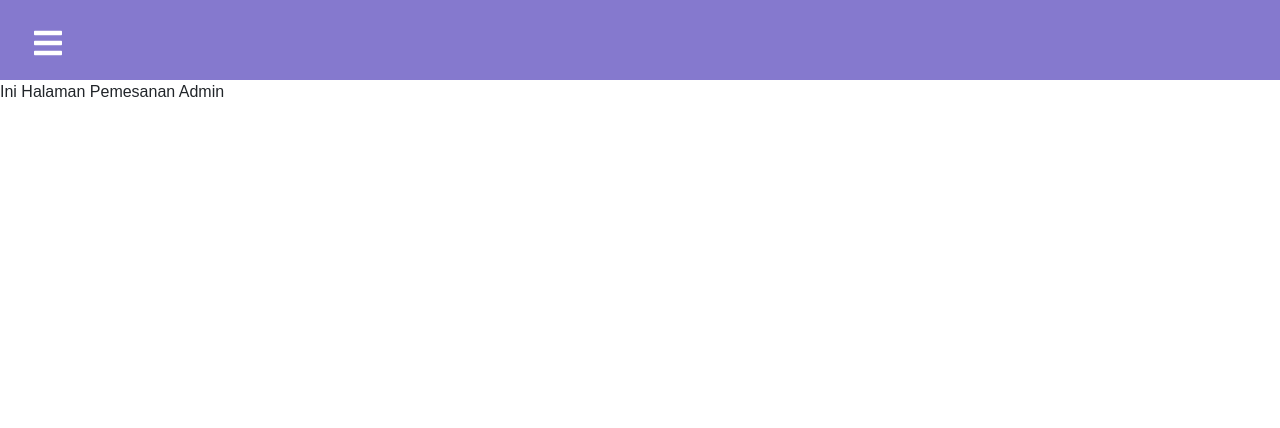
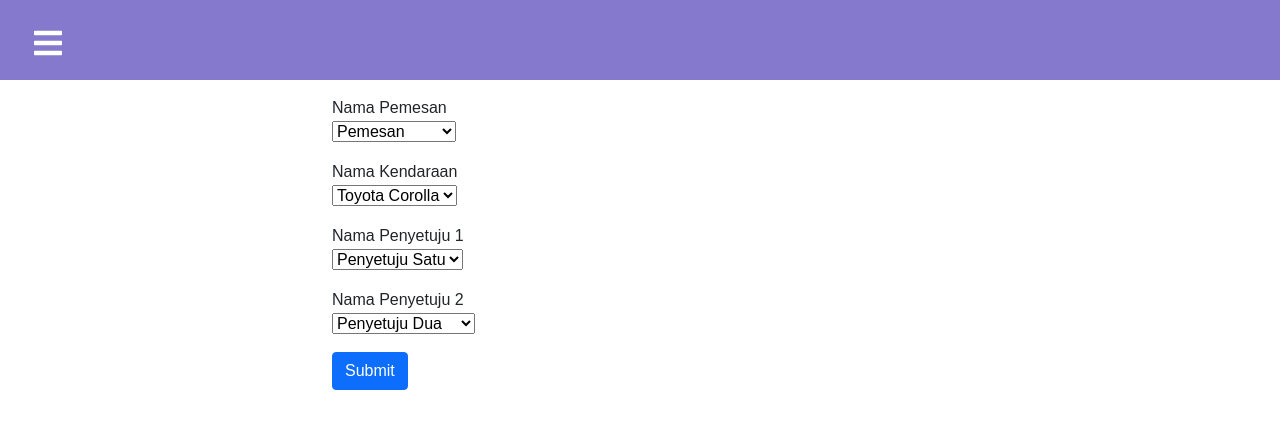
Before and after one commit to SulthanRafif/PemesananKendaraan, a React (Create React App) app in the folder website_pemesanan_kendaraan/client/: page /pemesananAdmin in a window 1280 px wide. Shown: the top 428 px of the page. Built offline with nearby package versions, Linux system fonts and the light colour scheme.

Commit message:
Menampilkan Tabel Pemesanan

```diff
--- a/website_pemesanan_kendaraan/client/src/App/App.js
+++ b/website_pemesanan_kendaraan/client/src/App/App.js
@@ -8,6 +8,7 @@ import Login from "../Login";
 import DashboardAdmin from "../DashboardAdmin";
 import DaftarPesananAdmin from "../DaftarPesananAdmin";
 import PemesananAdmin from "../PemesananAdmin";
+import DetailPemesanan from "../DetailPemesanan";
 
 import DashboardPenyetuju from "../DashboardPenyetuju";
 import DaftarPesananPenyetuju from "../DaftarPesananPenyetuju";
@@ -34,6 +35,9 @@ function App() {
         <Switch>
           <Route path="/pemesananAdmin" exact component={PemesananAdmin} />
         </Switch>
+        <Switch>
+          <Route path="/detailPemesanan" exact component={DetailPemesanan} />
+        </Switch>
 
         <Switch>
           <Route
--- a/website_pemesanan_kendaraan/client/src/DaftarPesananAdmin/index.js
+++ b/website_pemesanan_kendaraan/client/src/DaftarPesananAdmin/index.js
@@ -6,6 +6,15 @@ import { Link } from "react-router-dom";
 import NavbarAdmin from "../NavbarAdmin";
 
 function DaftarPesanan() {
+  const [searchTerm, setSearchTerm] = useState("");
+
+  const [daftarPemesanan, setDaftarPemesanan] = useState([]);
+
+  useEffect(() => {
+    Axios.get("http://localhost:3001/api/get_pesanan").then((response) => {
+      setDaftarPemesanan(response.data);
+    });
+  }, []);
   return (
     <div>
       <NavbarAdmin />
@@ -16,14 +25,17 @@ function DaftarPesanan() {
         <div>
           <input
             type="text"
-            placeholder="Cari Nama Profil Peneliti..."
+            placeholder="Cari Nama Pemesan..."
             style={style.kolomPencarian}
+            onChange={(event) => {
+              setSearchTerm(event.target.value);
+            }}
           />
         </div>
         <div>
           <Link
             to={{
-              pathname: "/tambahProfilDosen",
+              pathname: "/pemesananAdmin",
             }}
           >
             <button style={style.tombolTambah} class="btn btn-success">
@@ -37,28 +49,52 @@ function DaftarPesanan() {
               <th>No</th>
               <th>Nama Pemesan</th>
               <th>Nama Kendaraan</th>
-              <th>Penyetuju 1</th>
-              <th>Penyetuju 2</th>
+              <th>Nama Penyetuju 1</th>
+              <th>Status Persetujuan Penyetuju 1</th>
+              <th>Nama Penyetuju 2</th>
+              <th>Status Persetujuan Penyetuju 2</th>
               <th>Proses</th>
             </tr>
           </thead>
           <tbody>
-            <tr>
-              <td>1.</td>
-              <td>Asep Sepeda</td>
-              <td>Lamborgini</td>
-              <td>Andra Akmal Maulidani</td>
-              <td>Sulthan Rafif</td>
+            {daftarPemesanan
+              // eslint-disable-next-line
+              .filter((val) => {
+                if (searchTerm === "") {
+                  return val;
+                } else if (
+                  val.NAMA_PEMESAN.toLowerCase().includes(
+                    searchTerm.toLowerCase()
+                  )
+                ) {
+                  return val;
+                }
+              })
+              .map((val, key) => {
+                return (
+                  <tr class="active-row text-center" key={key}>
+                    <td>{val.NOMOR}</td>
+                    <td>{val.NAMA_PEMESAN}</td>
+                    <td>{val.NAMA_KENDARAAN}</td>
+                    <td>{val.NAMA_PENYETUJU_1}</td>
+                    <td>{val.STATUS_PERSETUJUAN_1}</td>
+                    <td>{val.NAMA_PENYETUJU_2}</td>
+                    <td>{val.STATUS_PERSETUJUAN_2}</td>
                     <td>
                       <Link
                         to={{
-                    pathname: "/detailPemesananAdmin",
+                          pathname: "/detailPemesanan",
+                          aboutProps: val.ID_PEMESAN,
                         }}
                       >
-                  <button class="btn btn-info">Lihat Detail Pemesanan</button>
+                        <button class="btn btn-info">
+                          Lihat Detail Pemesanan
+                        </button>
                       </Link>
                     </td>
                   </tr>
+                );
+              })}
           </tbody>
         </table>
       </div>
--- a/website_pemesanan_kendaraan/client/src/DaftarPesananPenyetuju/index.js
+++ b/website_pemesanan_kendaraan/client/src/DaftarPesananPenyetuju/index.js
@@ -6,6 +6,15 @@ import { Link } from "react-router-dom";
 import NavbarPenyetuju from "../NavbarAdmin";
 
 function DaftarPesananPenyetuju() {
+  const [searchTerm, setSearchTerm] = useState("");
+
+  const [daftarPemesanan, setDaftarPemesanan] = useState([]);
+
+  useEffect(() => {
+    Axios.get("http://localhost:3001/api/get_pesanan").then((response) => {
+      setDaftarPemesanan(response.data);
+    });
+  }, []);
   return (
     <div>
       <NavbarPenyetuju />
@@ -16,20 +25,12 @@ function DaftarPesananPenyetuju() {
         <div>
           <input
             type="text"
-            placeholder="Cari Nama Profil Peneliti..."
+            placeholder="Cari Nama Pemesan..."
             style={style.kolomPencarian}
+            onChange={(event) => {
+              setSearchTerm(event.target.value);
+            }}
           />
-        </div>
-        <div>
-          <Link
-            to={{
-              pathname: "/tambahProfilDosen",
-            }}
-          >
-            <button style={style.tombolTambah} class="btn btn-success">
-              Lakukan Pemesanan
-            </button>
-          </Link>
         </div>
         <table class="content-table" style={style.fontTabel}>
           <thead>
@@ -37,28 +38,52 @@ function DaftarPesananPenyetuju() {
               <th>No</th>
               <th>Nama Pemesan</th>
               <th>Nama Kendaraan</th>
-              <th>Penyetuju 1</th>
-              <th>Penyetuju 2</th>
+              <th>Nama Penyetuju 1</th>
+              <th>Status Persetujuan Penyetuju 1</th>
+              <th>Nama Penyetuju 2</th>
+              <th>Status Persetujuan Penyetuju 2</th>
               <th>Proses</th>
             </tr>
           </thead>
           <tbody>
-            <tr>
-              <td>1.</td>
-              <td>Asep Sepeda</td>
-              <td>Lamborgini</td>
-              <td>Andra Akmal Maulidani</td>
-              <td>Sulthan Rafif</td>
+            {daftarPemesanan
+              // eslint-disable-next-line
+              .filter((val) => {
+                if (searchTerm === "") {
+                  return val;
+                } else if (
+                  val.NAMA_PEMESAN.toLowerCase().includes(
+                    searchTerm.toLowerCase()
+                  )
+                ) {
+                  return val;
+                }
+              })
+              .map((val, key) => {
+                return (
+                  <tr class="active-row text-center" key={key}>
+                    <td>{val.NOMOR}</td>
+                    <td>{val.NAMA_PEMESAN}</td>
+                    <td>{val.NAMA_KENDARAAN}</td>
+                    <td>{val.NAMA_PENYETUJU_1}</td>
+                    <td>{val.STATUS_PERSETUJUAN_1}</td>
+                    <td>{val.NAMA_PENYETUJU_2}</td>
+                    <td>{val.STATUS_PERSETUJUAN_2}</td>
                     <td>
                       <Link
                         to={{
-                    pathname: "/detailPemesananAdmin",
+                          pathname: "/persetujuan",
+                          aboutProps: val.ID_PEMESAN,
                         }}
                       >
-                  <button class="btn btn-info">Lihat Detail Pemesanan</button>
+                        <button class="btn btn-info">
+                          Berikan Persetujuan
+                        </button>
                       </Link>
                     </td>
                   </tr>
+                );
+              })}
           </tbody>
         </table>
       </div>
--- a/website_pemesanan_kendaraan/client/src/Login/index.js
+++ b/website_pemesanan_kendaraan/client/src/Login/index.js
@@ -37,6 +37,8 @@ function Login() {
           setLevel("Penyetuju 1");
         } else if (response.data[0].LEVEL_USER == 2) {
           setLevel("Penyetuju 2");
+        } else if (response.data[0].LEVEL_USER == 3) {
+          setLevel("Admin");
         }
       }
     });
@@ -79,9 +81,10 @@ function Login() {
               setLevelUser(e.target.value);
             }}
           >
-            <option value="0">Admin</option>
+            <option value="0">Pemesan</option>
             <option value="1">Penyetuju 1</option>
             <option value="2">Penyetuju 2</option>
+            <option value="3">Admin</option>
           </select>
         </div>
         <br />
--- a/website_pemesanan_kendaraan/client/src/NavbarAdmin/index.js
+++ b/website_pemesanan_kendaraan/client/src/NavbarAdmin/index.js
@@ -73,7 +73,7 @@ function NavbarAdmin() {
             <div class="modal-content">
               <div class="modal-header">
                 <h5 class="modal-title" id="exampleModalLongTitle">
-                  Logout Admin Coba
+                  Logout Admin
                 </h5>
                 <button
                   type="button"
--- a/website_pemesanan_kendaraan/client/src/NavbarPenyetuju/index.js
+++ b/website_pemesanan_kendaraan/client/src/NavbarPenyetuju/index.js
@@ -73,7 +73,7 @@ function NavbarPenyetuju() {
             <div class="modal-content">
               <div class="modal-header">
                 <h5 class="modal-title" id="exampleModalLongTitle">
-                  Logout Admin Coba
+                  Logout Penyetuju
                 </h5>
                 <button
                   type="button"
--- a/website_pemesanan_kendaraan/client/src/PemesananAdmin/index.js
+++ b/website_pemesanan_kendaraan/client/src/PemesananAdmin/index.js
@@ -1,15 +1,91 @@
-import React from 'react'
-import NavbarAdmin from '../NavbarAdmin'
+import React, { useState } from "react";
+import NavbarAdmin from "../NavbarAdmin";
+import Axios from "axios";
 
 function PemesananAdmin() {
-    return (
-        <div>
-            <NavbarAdmin/>
+  const [namaPemesan, setNamaPemesan] = useState("");
+  const [namaKendaraan, setNamaKendaraan] = useState("");
+  const [namaPenyetuju1, setNamaPenyetuju1] = useState("");
+  const [namaPenyetuju2, setNamaPenyetuju2] = useState("");
+
+  const tambahPesanan = () => {
+    console.log(namaPemesan);
+
+    // Axios.post("http://localhost:3001/tambah_pesanan", {
+    //   nama_pemesan: namaPemesan,
+    //   nama_kendaraan: namaKendaraan,
+    //   nama_penyetuju_1: namaPenyetuju1,
+    //   nama_penyetuju_2: namaPenyetuju2,
+    // }).then((response) => {
+    //   console.log(response);
+    // });
+  };
+
+  return (
+    <div>
+      <NavbarAdmin />
+      <div className="container-fluid row mt-3">
+        <div className="col-md-3"></div>
+        <div className="col-md-6">
+          <div classNameName="form-group mt-3">
+            <label>Nama Pemesan</label>
             <div>
-            Ini Halaman Pemesanan Admin
+              <select
+                onChange={(e) => {
+                  setNamaPemesan(e.target.value);
+                }}
+              >
+                <option value={1}>Pemesan</option>
+                <option value={10}>Pemesan Dua</option>
+              </select>
             </div>
+          </div>
+          <div className="form-group mt-3">
+            <label>Nama Kendaraan</label>
+            <div>
+              <select
+                onChange={(e) => {
+                  setNamaKendaraan(e.target.value);
+                }}
+              >
+                <option value="1">Toyota Corolla</option>
+                <option value="2">Toyota Supra</option>
+              </select>
+            </div>
+          </div>
+          <div className="form-group mt-3">
+            <label>Nama Penyetuju 1</label>
+            <div>
+              <select
+                onChange={(e) => {
+                  setNamaPenyetuju1(e.target.value);
+                }}
+              >
+                <option value="2">Penyetuju Satu</option>
+              </select>
+            </div>
+          </div>
+          <div className="form-group mt-3">
+            <label>Nama Penyetuju 2</label>
+            <div>
+              <select
+                onChange={(e) => {
+                  setNamaPenyetuju2(e.target.value);
+                }}
+              >
+                <option value="3">Penyetuju Dua</option>
+                <option value="8">Penyetuju Dua B</option>
+              </select>
+            </div>
+          </div>
+          <button onClick={tambahPesanan} className="btn btn-primary mt-3">
+            Submit
+          </button>
         </div>
-    )
+        <div className="col-md-3"></div>
+      </div>
+    </div>
+  );
 }
 
-export default PemesananAdmin
+export default PemesananAdmin;
```
Also changed, not shown: website_pemesanan_kendaraan/client/src/DetailPemesanan/index.js (added, +13 -0 lines), website_pemesanan_kendaraan/client/src/DetailPemesanan/styles.css (added), website_pemesanan_kendaraan/client/src/DetailPemesanan/styles.js (added), 1 other file (tests, documents, lock files or other folders). Lines whose indentation alone changed are shown as unchanged.
